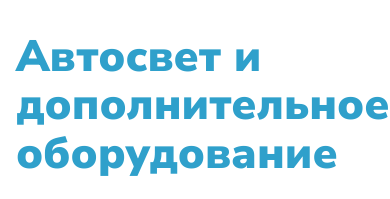
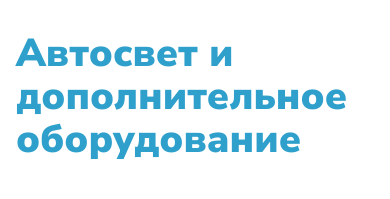
Before and after one commit to mr10us/Cardream, a plain HTML site: page index.html in a window 390 px wide. Shown: the part 272-471 px from the top of the page. Drawn offline with Linux system fonts and the light colour scheme.

Commit message:
fix: header h1 size on mobile

```diff
--- a/assets/css/main.css
+++ b/assets/css/main.css
@@ -143,10 +143,6 @@ header .container .langs {
 
 section.hero {
   background-color: var(--bg-secondary);
-  /* background-image: url("/assets/img/headlight-lamp-curved.png");
-  background-size: 50% 100%;
-  background-position: right center;
-  background-repeat: no-repeat; */
   overflow: hidden;
   padding-top: var(--header-height);
   padding-bottom: 0;
@@ -222,6 +218,9 @@ section.hero .hero__content > span {
   }
 }
 @media screen and (max-width: 640px) {
+  section.hero .hero__content > h1 {
+    font-size: calc(var(--text-5xl) - 5px);
+  }
 }
 @media screen and (max-width: 480px) {
 }
```
